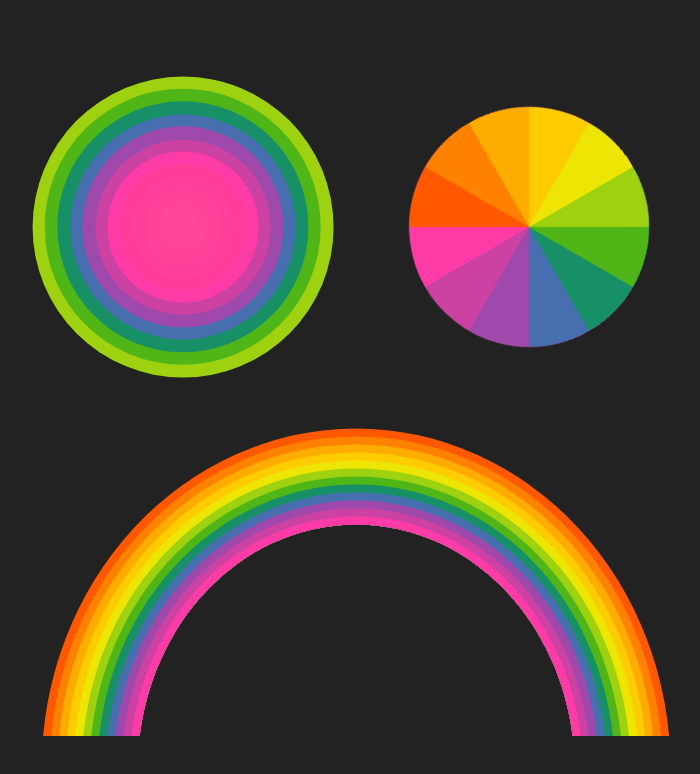
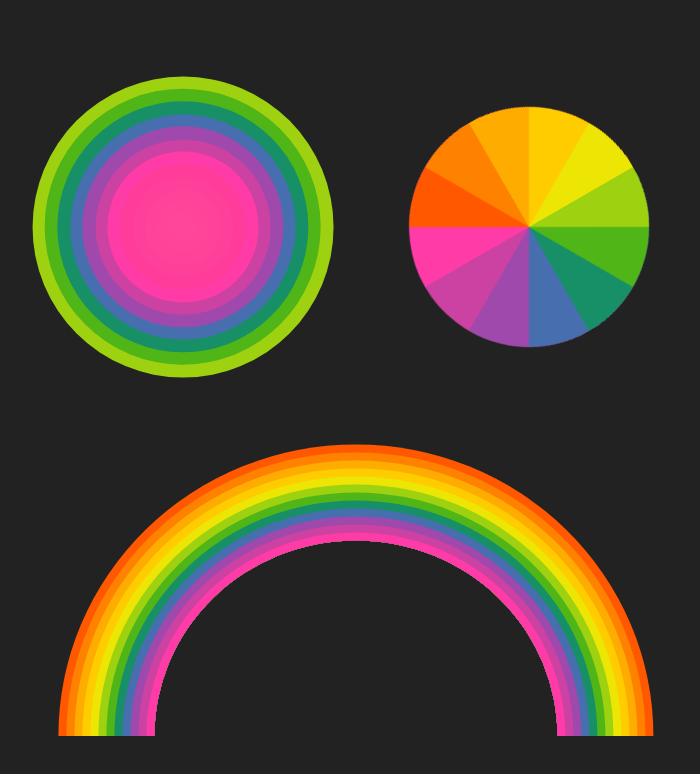
Before and after one commit to erenalysenko/rainbow-tricks, a website: page index.html in a window 1280 px wide. Shown: the whole page, without its empty margins (284-984 px from the left). Drawn offline with Linux system fonts and the light colour scheme.

Commit message:
fix "rainbow" rotation and prevent scrollbar from appearing

```diff
--- a/scss/index.scss
+++ b/scss/index.scss
@@ -21,13 +21,11 @@ html, body {
   top: calc(50% - #{$size/2});
 }
 
-$wheel: 30vmin;
-
-
 .container {
   position: relative;
   width: 100vmin;
   height: 100vmin;
+  overflow: hidden;
   padding: 5%;
   top: 50%;
   transform: translate(-50%, -50%);
@@ -81,7 +79,6 @@ $wheel: 30vmin;
     &:nth-of-type(2) {
       grid-column: span 2;
       grid-row: span 2;
-      display: inline-block;
       @keyframes spin {
         0% {
           transform: rotate(0deg);
@@ -91,6 +88,8 @@ $wheel: 30vmin;
         }
       }
       animation: spin 1.2s linear infinite;
+
+      $wheel: 30vmin;
 
       .color, .color:nth-child(n+7):after {
         @include circle($wheel);
@@ -119,7 +118,7 @@ $wheel: 30vmin;
     &:nth-of-type(3) {
       grid-column: span 4;
       grid-row: span 2;
-      overflow-y: hidden;
+      overflow: hidden;
 
       div {
         position: relative;
@@ -128,18 +127,21 @@ $wheel: 30vmin;
         overflow: hidden;
         background: transparent;
         animation: rotate 3s ease-in-out;
-        @keyframes rotate {
+        transform-origin: bottom center;
+
+      @keyframes rotate {
           0% {
-            transform: translate(-150%, 50%) rotate(-90deg);
+            transform: rotate(-180deg);
           }
           100% {
-            transform: translate(0, 0) rotate(0deg);
+            transform: rotate(0deg);
           }
         }
 
         &:after {
           position: absolute;
-          box-shadow: 0 0 0 1vmin #FF3BA7,
+          box-shadow:
+          0 0 0 1vmin #FF3BA7,
           0 0 0 2vmin #CC42A2,
           0 0 0 3vmin #9f49ac,
           0 0 0 4vmin #476EAF,
@@ -151,11 +153,11 @@ $wheel: 30vmin;
           0 0 0 10vmin #FEAC00,
           0 0 0 11vmin #FF8100,
           0 0 0 12vmin #FF5800;
-          width: 65%;
-          height: 150%;
-          top: 110%;
+          width: 60%;
+          height: 120%;
+          top: 100%;
+          left: 50%;
           transform: translate(-50%, -50%);
-          left: 50%;
           content: '';
           border-radius: 50%;
         }
```
Also changed, not shown: css/index.css.
